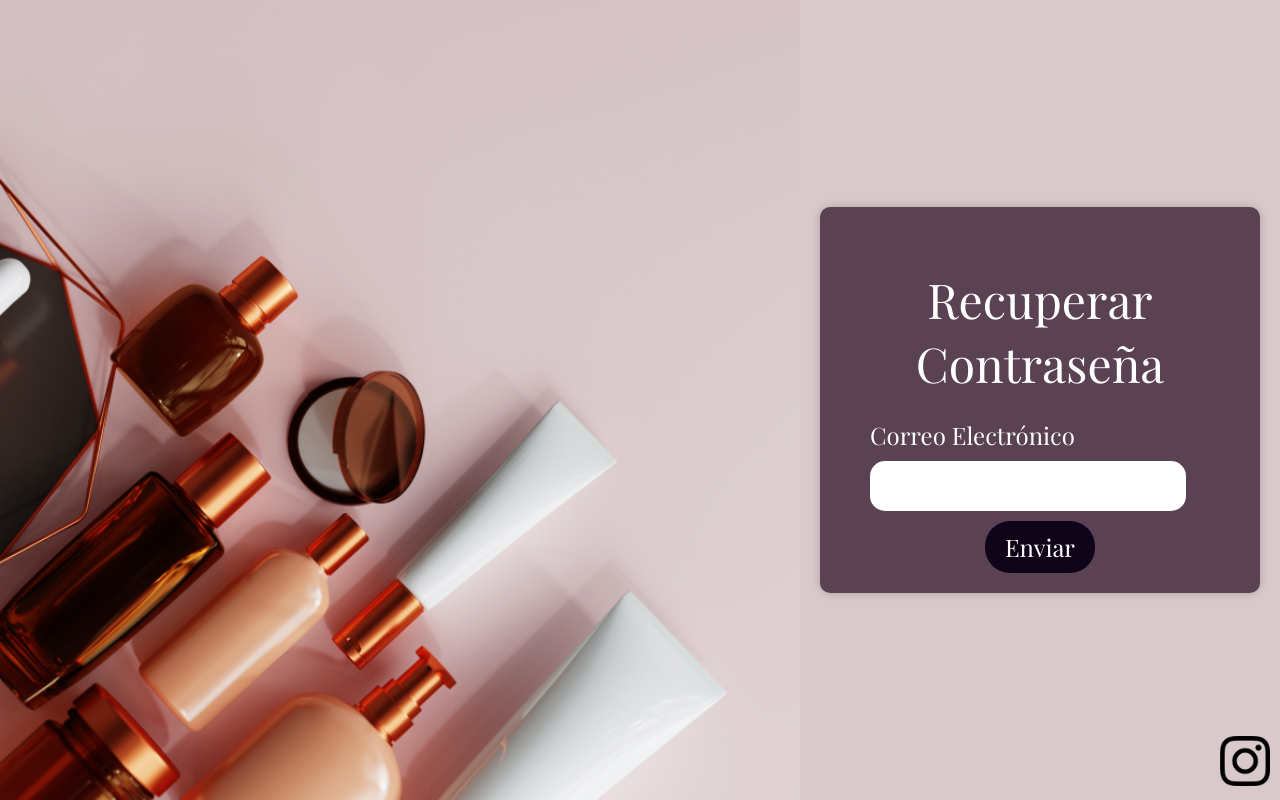
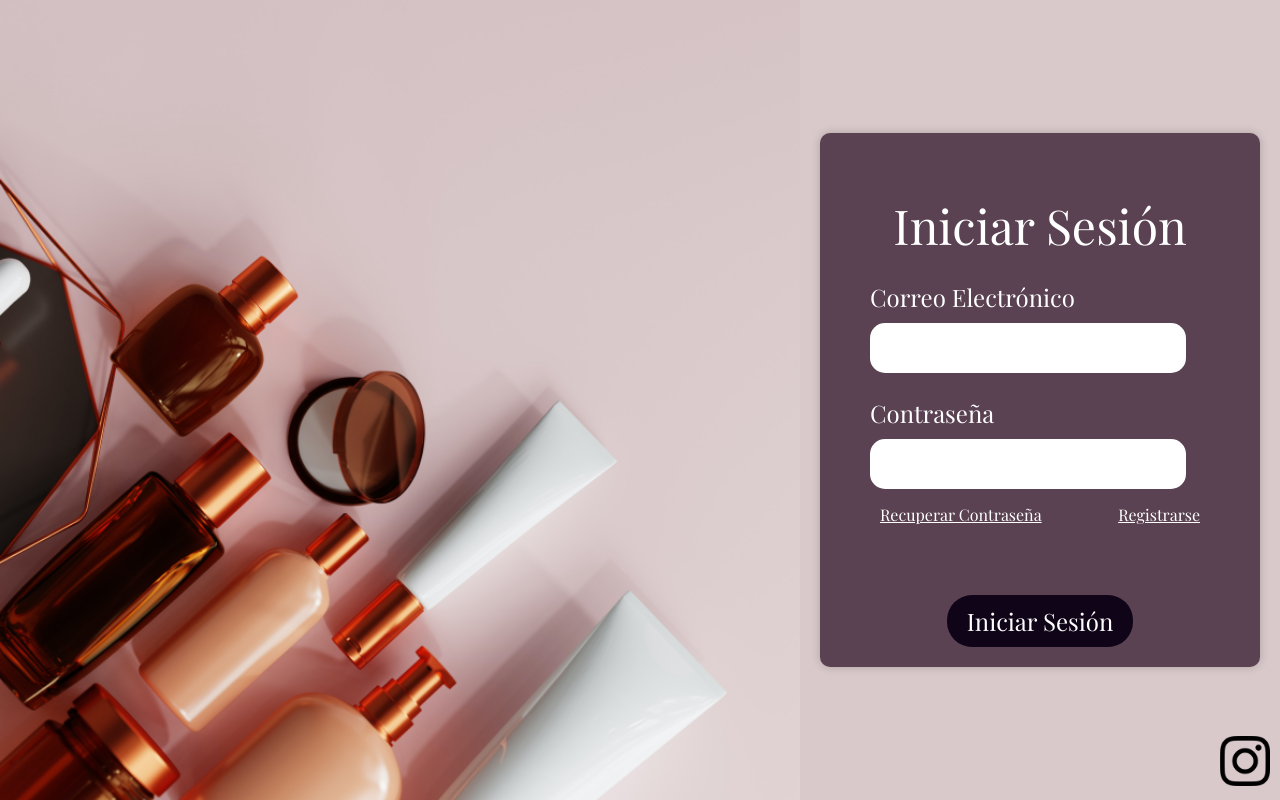
Before and after one commit to marioBarbozaA/DuendeWeb, a React (Create React App) app in the folder duende-pagina-web/: page /Login in a window 1280 px wide. Built offline with nearby package versions, Linux system fonts and the light colour scheme.

Commit message:
Add routing

```diff
--- a/duende-pagina-web/package.json
+++ b/duende-pagina-web/package.json
@@ -8,6 +8,7 @@
     "@testing-library/user-event": "^13.5.0",
     "react": "^18.2.0",
     "react-dom": "^18.2.0",
+    "react-router-dom": "^6.16.0",
     "react-scripts": "5.0.1",
     "web-vitals": "^2.1.4"
   },
--- a/duende-pagina-web/src/App.js
+++ b/duende-pagina-web/src/App.js
@@ -1,14 +1,23 @@
 import './App.css';
+import { BrowserRouter as Router, Route, Routes } from 'react-router-dom';
 import './Assets/tipografias.css';
 //import Login from'./Components/GestionUsuarios/Login/Login.js';
 //import Register from './Components/GestionUsuarios/Register/Register.js';
 import Recuperacion from './Components/GestionUsuarios/Recuperacion/Recuperacion.js';
+import Login from './Components/GestionUsuarios/Login/Login.js';
+import Register from './Components/GestionUsuarios/Register/Register.js';
 //<Login/>
 
 function App() {
   return (<>
      <div className="App">
-      <Recuperacion/>
+      <Router>
+        <Routes>
+          <Route path="/Recuperacion" element={<Recuperacion/>}/>
+          <Route path="/Login" element={<Login/>}/>
+          <Route path="/Register" element={<Register/>}/>
+        </Routes>
+      </Router>
      </div>
   </>
 
--- a/duende-pagina-web/src/Components/GestionUsuarios/Login/Login.js
+++ b/duende-pagina-web/src/Components/GestionUsuarios/Login/Login.js
@@ -36,8 +36,8 @@ function Login() {
                 required />
             </div>
             <div className="opciones-login">
-              <a href="/">Recuperar Contraseña</a>
-              <a href="/">Registrarse</a>
+              <a href="/Recuperacion">Recuperar Contraseña</a>
+              <a href="/Register">Registrarse</a>
             </div>
             <IconButton
               buttonText="Iniciar Sesión"
```
Also changed, not shown: 1 other file (tests, documents, lock files or other folders).
